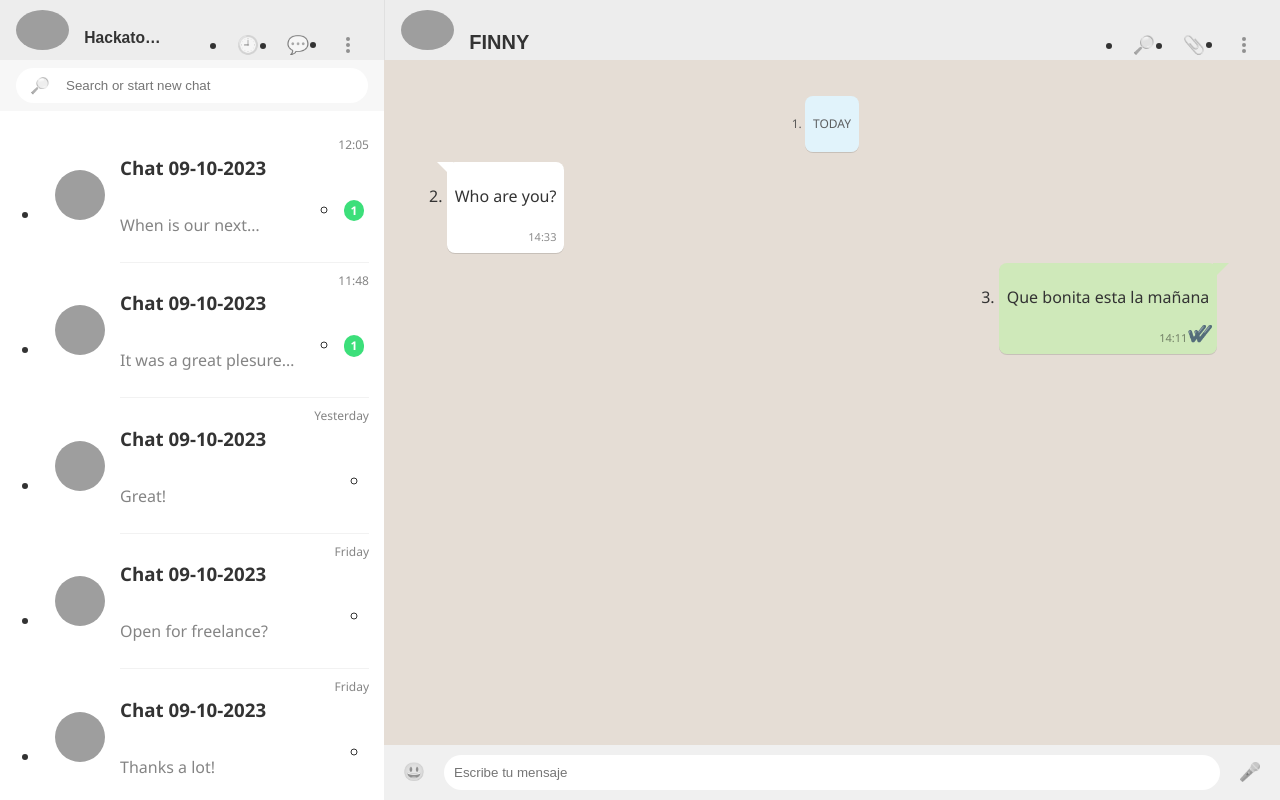
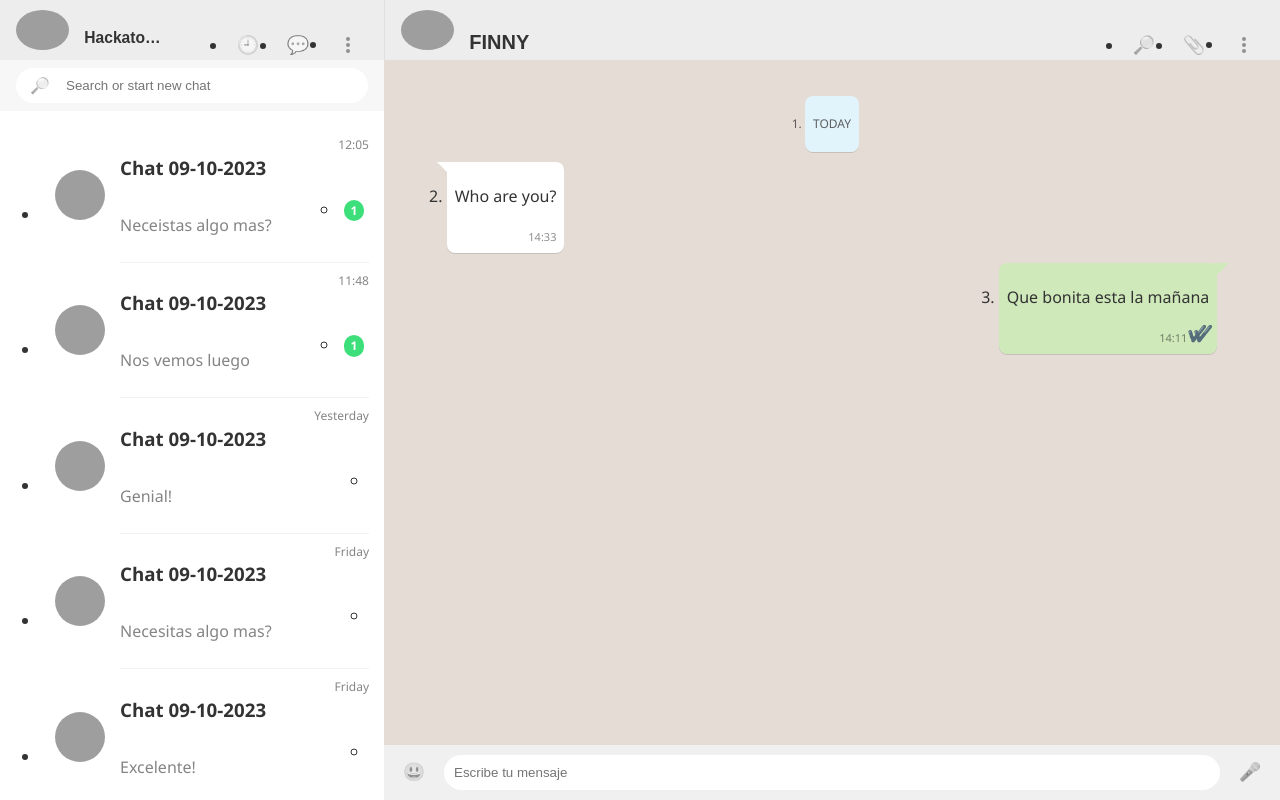
Before and after one commit to JuanZweifel/hackaton2023, a Flask app: template templates/index.html in a window 1280 px wide. Run offline with Flask 3, Linux system fonts and the light colour scheme; the template is opened without the code that fills it, so the values that code supplies are empty; grey boxes are pictures that could not be loaded.

Commit message:
Solucion

```diff
--- a/templates/index.html
+++ b/templates/index.html
@@ -53,7 +53,7 @@
                     <time class="chats-item-time">12:05</time>
                   </header>
                   <div class="chats-item-content">
-                    <p class="chats-item-last">When is our next meetup?</p>
+                    <p class="chats-item-last">Neceistas algo mas?</p>
                     <ul class="chats-item-info">
                       <li class="chats-item-info-item u-hide"><span class="icon-silent">🔇</span></li>
                       <li class="chats-item-info-item"><span class="unread-messsages">1</span></li>
@@ -70,7 +70,7 @@
                     <time class="chats-item-time">11:48</time>
                   </header>
                   <div class="chats-item-content">
-                    <p class="chats-item-last">It was a great plesure for me</p>
+                    <p class="chats-item-last">Nos vemos luego</p>
                     <ul class="chats-item-info">
                       <li class="chats-item-info-item u-hide"><span class="icon-silent">🔇</span></li>
                       <li class="chats-item-info-item"><span class="unread-messsages">1</span></li>
@@ -87,7 +87,7 @@
                     <time class="chats-item-time">Yesterday</time>
                   </header>
                   <div class="chats-item-content">
-                    <p class="chats-item-last">Great!</p>
+                    <p class="chats-item-last">Genial!</p>
                     <ul class="chats-item-info">
                       <li class="chats-item-info-item u-hide"><span class="icon-silent">🔇</span></li>
                       <li class="chats-item-info-item"><span class="unread-messsages"></span></li>
@@ -104,7 +104,7 @@
                     <time class="chats-item-time">Friday</time>
                   </header>
                   <div class="chats-item-content">
-                    <p class="chats-item-last">Open for freelance?</p>
+                    <p class="chats-item-last">Necesitas algo mas?</p>
                     <ul class="chats-item-info">
                       <li class="chats-item-info-item u-hide"><span class="icon-silent">🔇</span></li>
                       <li class="chats-item-info-item"><span class="unread-messsages"></span></li>
@@ -120,7 +120,7 @@
                     <time class="chats-item-time">Friday</time>
                   </header>
                   <div class="chats-item-content">
-                    <p class="chats-item-last">Thanks a lot!</p>
+                    <p class="chats-item-last">Excelente!</p>
                     <ul class="chats-item-info">
                       <li class="chats-item-info-item u-hide"><span class="icon-silent">🔇</span></li>
                       <li class="chats-item-info-item"><span class="unread-messsages"></span></li>
```
